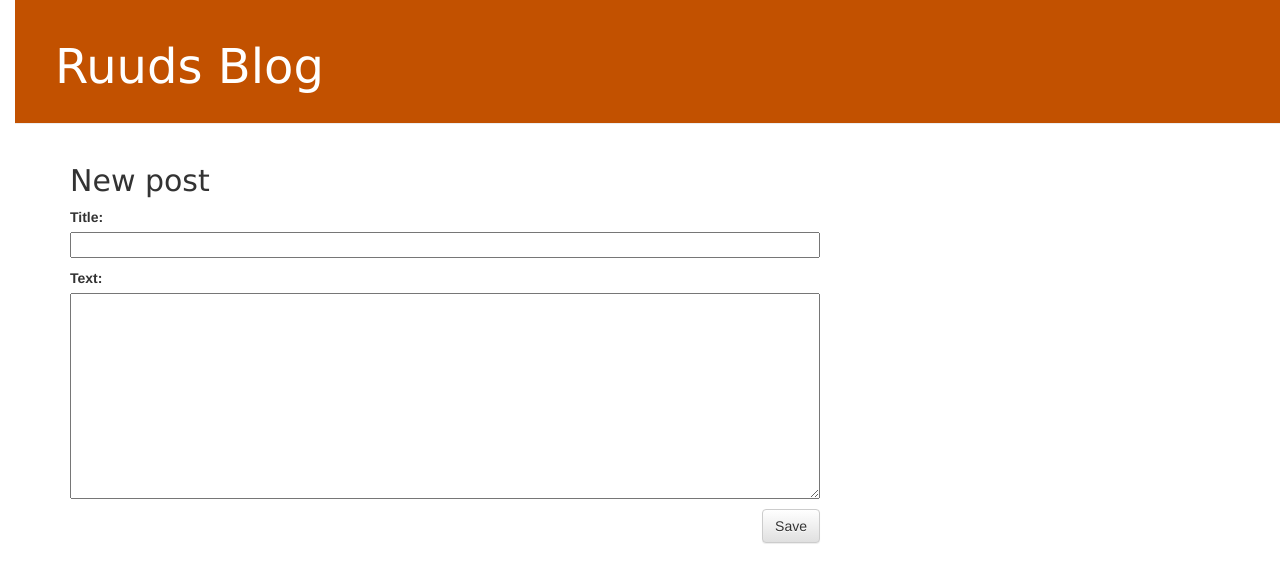
After one commit to RuudKapteijn/django-blog, a Django app: page /post/new/ in a window 1280 px wide. The commit adds this page. Shown: the top 583 px of the page. Run offline with Django 3.2, Linux system fonts and the light colour scheme; some libraries are stand-ins or nearby versions.

```diff
--- /dev/null
+++ b/blog/forms.py
@@ -0,0 +1,8 @@
+from django import forms
+from .models import Post
+
+class PostForm(forms.ModelForm):
+
+    class Meta:
+        model = Post
+        fields = ('title', 'text',)
--- a/blog/static/css/blog.css
+++ b/blog/static/css/blog.css
@@ -1,10 +1,21 @@
 h1 a, h2 a {
     color: #C25100;
-    font-family: 'Lobster';
+    font-family: Tomaha,Verdana,Segoe,sans-serif;
 }
 
 body {
     padding-left: 15px;
+}
+
+table {
+    display: table;
+    border-collapse: separate;
+    border-spacing: 0px;
+    border-color: gray;
+}
+
+th, td {
+    padding: 3px;
 }
 
 .page-header {
@@ -24,7 +35,7 @@ body {
 }
 
 h1, h2, h3, h4 {
-    font-family: 'Lobster', cursive;
+    font-family: Tomaha,Verdana,Segoe,sans-serif, cursive;
 }
 
 .date {
--- a/blog/templates/blog/base.html
+++ b/blog/templates/blog/base.html
@@ -9,6 +9,9 @@
     </head>
     <body>
         <div class="page-header">
+            {% if user.is_authenticated %}
+	            <a href="{% url 'post_new' %}" class = "top-menu"><span class="glyphicon glyphicon-plus"></span></a>
+            {% endif %}
             <h1><a href="/">Ruuds Blog</a></h1>
         </div>
 
--- a/blog/templates/blog/post_detail.html
+++ b/blog/templates/blog/post_detail.html
@@ -8,6 +8,9 @@
                 {{ post.published_date }}
             </div>
         {% endif %}
+        {% if user.is_authenticated %}
+            <a class="btn btn-default" href="{% url 'post_edit' pk=post.pk %}"<span class="glyphicon glyphicon-pencil"></span></a>
+        {% endif %}
         <h2>{{ post.title }}</h2>
         <p>{{ post.text|linebreaksbr }}</p>
     </div>
--- /dev/null
+++ b/blog/templates/blog/post_edit.html
@@ -0,0 +1,9 @@
+{% extends 'blog/base.html' %}
+
+{% block content %}
+    <h2>New post</h2>
+    <form method="POST" class="post-form">{% csrf_token %}
+        {{ form.as_p }}
+        <button type="submit" class="save btn btn-default">Save</button>
+    </form>
+{% endblock %}
--- a/blog/urls.py
+++ b/blog/urls.py
@@ -3,5 +3,8 @@ from . import views
 
 urlpatterns = [
     path('', views.post_list, name='post_list'),
+    path('list/', views.post_sel_list, name='post_sel_list'),
     path('post/<int:pk>/', views.post_detail, name='post_detail'),
+    path('post/new/', views.post_new, name='post_new'),
+    path('post/<int:pk>/edit/', views.post_edit, name='post_edit'),
 ]
--- a/blog/views.py
+++ b/blog/views.py
@@ -1,6 +1,7 @@
-from django.shortcuts import render, get_object_or_404
+from django.shortcuts import render, redirect, get_object_or_404
 from django.utils import timezone
 from .models import Post
+from .forms import PostForm
 
 # Create your views here.
 
@@ -8,6 +9,37 @@ def post_list(request):
     posts = Post.objects.filter(published_date__lte=timezone.now()).order_by('published_date')
     return render(request, 'blog/post_list.html', {'posts': posts})
 
+def post_sel_list(request):
+    posts = Post.objects.all()
+    return render(request, 'blog/post_sel_list.html', {'posts': posts})
+
 def post_detail(request, pk):
     post = get_object_or_404(Post, pk=pk)
     return render(request, 'blog/post_detail.html', {'post': post})
+
+def post_new(request):
+    if request.method == "POST":
+        form = PostForm(request.POST)
+        if form.is_valid():
+            post = form.save(commit=False)
+            post.author = request.user
+            post.published_date = timezone.now()
+            post.save()
+            return redirect('post_detail', pk=post.pk)
+    else:
+        form =PostForm()
+    return render(request, 'blog/post_edit.html', {'form': form})
+
+def post_edit(request, pk):
+    post = get_object_or_404(Post, pk=pk)
+    if request.method == "POST":
+        form =PostForm(request.POST, instance=post)
+        if form.is_valid():
+            post = form.save(commit=False)
+            post.author = request.user
+            post.published_date = timezone.now()
+            post.save()
+            return redirect('post_detail', pk=post.pk)
+    else:
+        form =PostForm(instance=post)
+    return render(request, 'blog/post_edit.html', {'form': form})
```
Also changed, not shown: blog/templates/blog/post_sel_list.html (added, +16 -0 lines).
